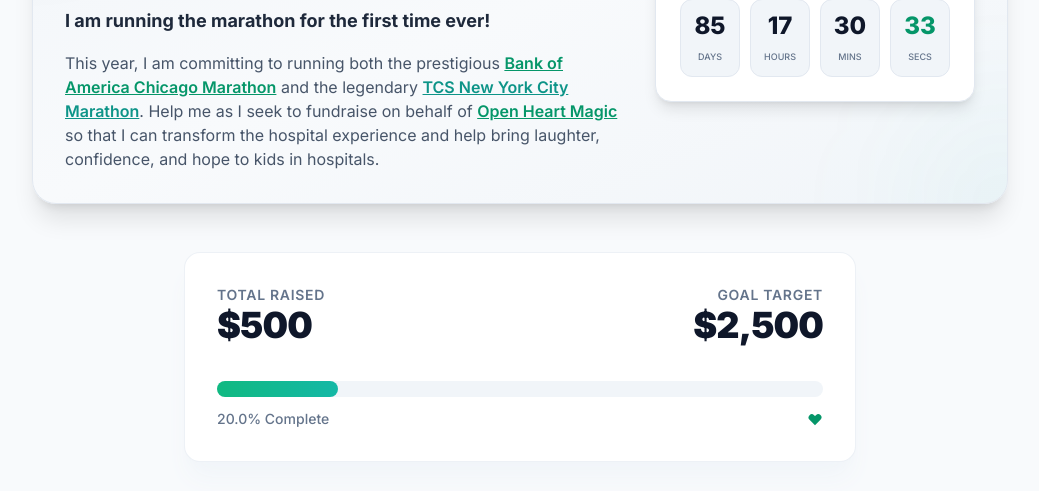
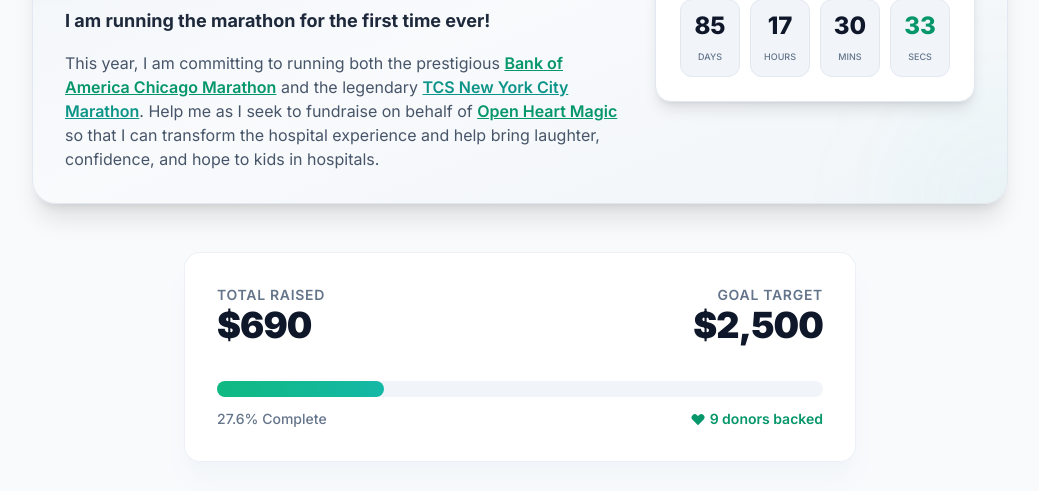
Before and after one commit to manoajk/manoajk.github.io, a plain HTML site: page index.html in a window 1280 px wide. Shown: the part 305-796 px from the top of the page, without its empty margins (120-1159 px from the left). Drawn offline with nearby package versions, Linux system fonts and the light colour scheme.

Commit message:
Marathon 20260717 3 (#8)
* Update data

* Conditionally bring back registry data

* Minor revival

* Add to DONOR_DB

* Reverse DONOR_DB list and update times

* regular order

```diff
--- a/index.html
+++ b/index.html
@@ -308,7 +308,7 @@
             <span class="font-medium text-slate-500 dark:text-slate-400" id="progress-percent-text">0% Complete</span>
             <span class="font-semibold text-emerald-600 dark:text-emerald-400 flex items-center gap-1">
               <svg class="w-4 h-4 fill-current" viewBox="0 0 20 20" aria-hidden="true"><path d="M3.172 5.172a4 4 0 015.656 0L10 6.343l1.172-1.171a4 4 0 115.656 5.656L10 17.657l-6.828-6.829a4 4 0 010-5.656z"/></svg>
-              <span id="progress-backers-text" class="hidden">0 donors backed</span>
+              <span id="progress-backers-text">0 donors backed</span>
             </span>
           </div>
         </div>
@@ -556,7 +556,7 @@
         </div>
       </div>
     </section>
-    <section class="hidden max-w-4xl mx-auto px-4 sm:px-6 pb-20">
+    <section class="max-w-4xl mx-auto px-4 sm:px-6 pb-20">
       <div class="bg-white dark:bg-slate-900 text-slate-800 dark:text-slate-100 rounded-3xl p-6 sm:p-8 md:p-10 shadow-xl dark:shadow-none relative overflow-hidden border border-slate-200/60 dark:border-slate-800/60 transition-all duration-300">
         <!-- Accent glow inside light and dark modes -->
         <div class="absolute -top-24 -right-24 w-48 h-48 bg-emerald-500/5 dark:bg-emerald-500/10 rounded-full blur-3xl pointer-events-none"></div>
@@ -755,14 +755,62 @@
     // ----------------------------------------------------
     // INLINE FALLBACK DATASET WITH REAL TIMESTAMPS
     // ----------------------------------------------------
-    const MOCK_DB_LAST_UPDATED = new Date("2026-07-16T23:52:00Z").getTime();
+    const MOCK_DB_LAST_UPDATED = new Date("2026-07-17T18:32:00Z").getTime();
 
     const DONOR_DB = [
       {
+        name: "Angelika Seaman",
+        amount: 15,
+        message: "better get to drinking that milk 🥛🥛",
+        timestamp: new Date("2026-07-17T17:21:00Z").getTime()
+      },
+      {
+        name: "Shreya Kumar",
+        amount: 50,
+        message: "",
+        timestamp: new Date("2026-07-17T17:50:00Z").getTime()
+      },
+      {
+        name: "Felix Joseph",
+        amount: 25,
+        message: "Let’s go Manoaj!! Love the cause that you’re running for. Kids deserve the best Hospital Experience.",
+        timestamp: new Date("2026-07-17T17:51:00Z").getTime()
+      },
+      {
+        name: "Kanishk Chinna",
+        amount: 5,
+        message: "",
+        timestamp: new Date("2026-07-17T17:52:00Z").getTime()
+      },
+      {
+        name: "Simran Gidwani",
+        amount: 25,
+        message: "Yayy so proud of you friend!! you are gonna kill it!",
+        timestamp: new Date("2026-07-17T17:59:00Z").getTime()
+      },
+      {
+        name: "Geneve Lau",
+        amount: 25,
+        message: "FIND THE CAFE PANNA ALTERNATIVE IN CHICAGO",
+        timestamp: new Date("2026-07-17T18:09:00Z").getTime()
+      },
+      {
+        name: "Ashwin Murali",
+        amount: 10,
+        message: "",
+        timestamp: new Date("2026-07-17T18:19:00Z").getTime()
+      },
+      {
+        name: "Nishil Shah",
+        amount: 35,
+        message: "",
+        timestamp: new Date("2026-07-17T18:25:00Z").getTime()
+      },
+      {
         name: "Valli Karuppiah (via SRA)",
         amount: 500,
-        message: "",
-        timestamp: new Date("2026-03-27T16:01:00Z").getTime()
+        // timestamp: new Date("2026-03-27T16:01:00Z").getTime(),
+        message: ""
       }
     ];
 
@@ -946,14 +994,14 @@
         donationCard.className = "flex items-start justify-between gap-4 py-4 border-b border-slate-100 dark:border-slate-800 last:border-0 transition-colors duration-200";
 
         const initials = donation.name === "Anonymous" ? "?" : donation.name.split(" ").map(n => n[0]).join("").substring(0, 2).toUpperCase();
-        const calculatedRelativeTime = getRelativeTimeString(donation.timestamp);
+        const calculatedRelativeTime = donation.timestamp ? getRelativeTimeString(donation.timestamp) : '';
 
         donationCard.innerHTML = `
           <div class="flex items-start gap-3.5">
             <span class="w-10 h-10 rounded-xl bg-slate-100 dark:bg-slate-800 border border-slate-200/60 dark:border-slate-700/60 flex items-center justify-center text-xs font-bold text-slate-600 dark:text-slate-300 shrink-0 select-none transition-colors">
               ${initials}
             </span>
-            <div class="space-y-1">
+            <div class="space-y-1 self-center">
               <h4 class="font-bold text-sm text-slate-900 dark:text-slate-100 transition-colors">${escapeHTML(donation.name)}</h4>
               ${donation.message ? `<p class="text-xs text-slate-600 dark:text-slate-300 leading-relaxed italic pr-4 transition-colors">"${escapeHTML(donation.message)}"</p>` : ''}
               <span class="text-[10px] font-semibold text-slate-400 dark:text-slate-500 block uppercase tracking-wider">${calculatedRelativeTime}</span>
```
